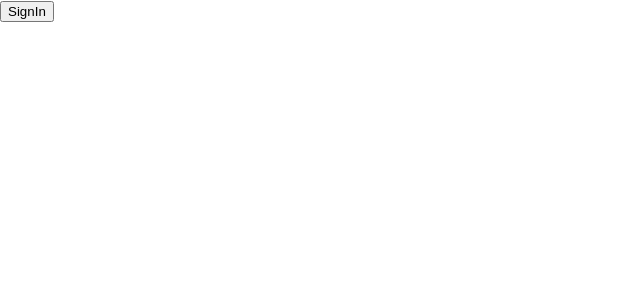
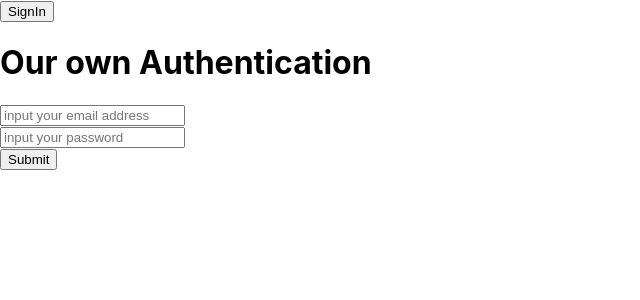
Before and after one commit to suparansharma/Practice_project, a React (Create React App) app in the folder fire-aurth/: page / in a window 1280 px wide. Shown: the top 300 px of the page, without its empty margins (0-640 px from the left). Built offline with nearby package versions, Linux system fonts and the light colour scheme.

Commit message:
input from

```diff
--- a/fire-aurth/src/App.js
+++ b/fire-aurth/src/App.js
@@ -6,10 +6,7 @@
 import { initializeApp } from "firebase/app";
 import { getAuth,signInWithPopup,GoogleAuthProvider,signOut  } from "firebase/auth";
 import firebaseConfig from './firebase.config';
-// import {getAuth, signInWithPopup, GoogleAuthProvider } from  'firebase/auth';
-// import firebaseConfig from './firebase.config';
-// firebase.initializeApp(firebaseConfig);
-// import { getAuth, createUserWithEmailAndPassword } from "firebase/auth";
+
 
 function App() {
 
@@ -24,7 +21,7 @@
   const app = initializeApp(firebaseConfig);
   const auth = getAuth(app);
   const provider = new GoogleAuthProvider();
- const handleSignIn =()=>{
+  const handleSignIn =()=>{
   signInWithPopup(auth, provider)
   .then(res => {
     const {displayName,email,photoURL}=res.user;
@@ -61,6 +58,14 @@
     });
   }
 
+  const handleSubmit =()=>{
+
+  }
+
+  const handleBlur =(e) =>{
+    console.log(e.target.name,e.target.value)
+  }
+
   return (
    <div>
      {
@@ -75,6 +80,17 @@
          <img src={user.photo} alt="" srcset="" />
       </div>
      }
+
+     <div>
+       <h1>Our own Authentication</h1>
+       <form onSubmit={handleSubmit}>
+         <input type="text" name="email" id="" onBlur={handleBlur} placeholder='input your email address' required/>
+         <br />
+         <input type="password" name="password" onChange={handleBlur} id="" placeholder='input your password' required />
+         <br />
+         <input type="submit" value="Submit" />
+       </form>
+     </div>
    </div>
   );
 }
```
